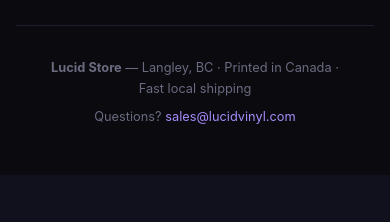
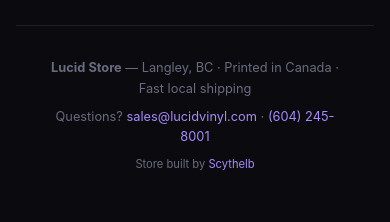
Before and after one commit to scythelb-web/lucid-store, a FastAPI app: page / in a window 390 px wide. Shown: the part 2375-2597 px from the top of the page. Before the commit the page ends 2550 px from the top, so only its background shows below. Run offline with FastAPI, Linux system fonts and the light colour scheme; data that the repository does not hold is empty.

Commit message:
fix: route order emails to scythelb, add phone number + built-by credit

```diff
--- a/app/main.py
+++ b/app/main.py
@@ -61,7 +61,7 @@
 
 STRIPE_SECRET_KEY = os.getenv("STRIPE_SECRET_KEY", "")
 STRIPE_WEBHOOK_SECRET = os.getenv("STRIPE_WEBHOOK_SECRET", "")
-LUCID_EMAIL = os.getenv("LUCID_EMAIL", "sales@lucidvinyl.com")
+LUCID_EMAIL = os.getenv("LUCID_EMAIL", "scythelb@gmail.com")
 SENDGRID_API_KEY = os.getenv("SENDGRID_API_KEY", "")
 DOMAIN = os.getenv("DOMAIN", "http://localhost:8000")
 DB_PATH = os.getenv("DB_PATH", str(BASE_DIR / "orders.db"))
--- a/templates/index.html
+++ b/templates/index.html
@@ -426,7 +426,8 @@
 
         <div class="footer">
             <p><strong>Lucid Store</strong> — Langley, BC · Printed in Canada · Fast local shipping</p>
-            <p style="margin-top:0.5rem">Questions? <a href="mailto:sales@lucidvinyl.com">sales@lucidvinyl.com</a></p>
+            <p style="margin-top:0.5rem">Questions? <a href="mailto:sales@lucidvinyl.com">sales@lucidvinyl.com</a> · <a href="tel:+16042458001">(604) 245-8001</a></p>
+            <p style="margin-top:0.5rem;font-size:0.7rem;color:var(--muted)">Store built by <a href="https://scythelb.com">Scythelb</a></p>
         </div>
     </div>
 
```
